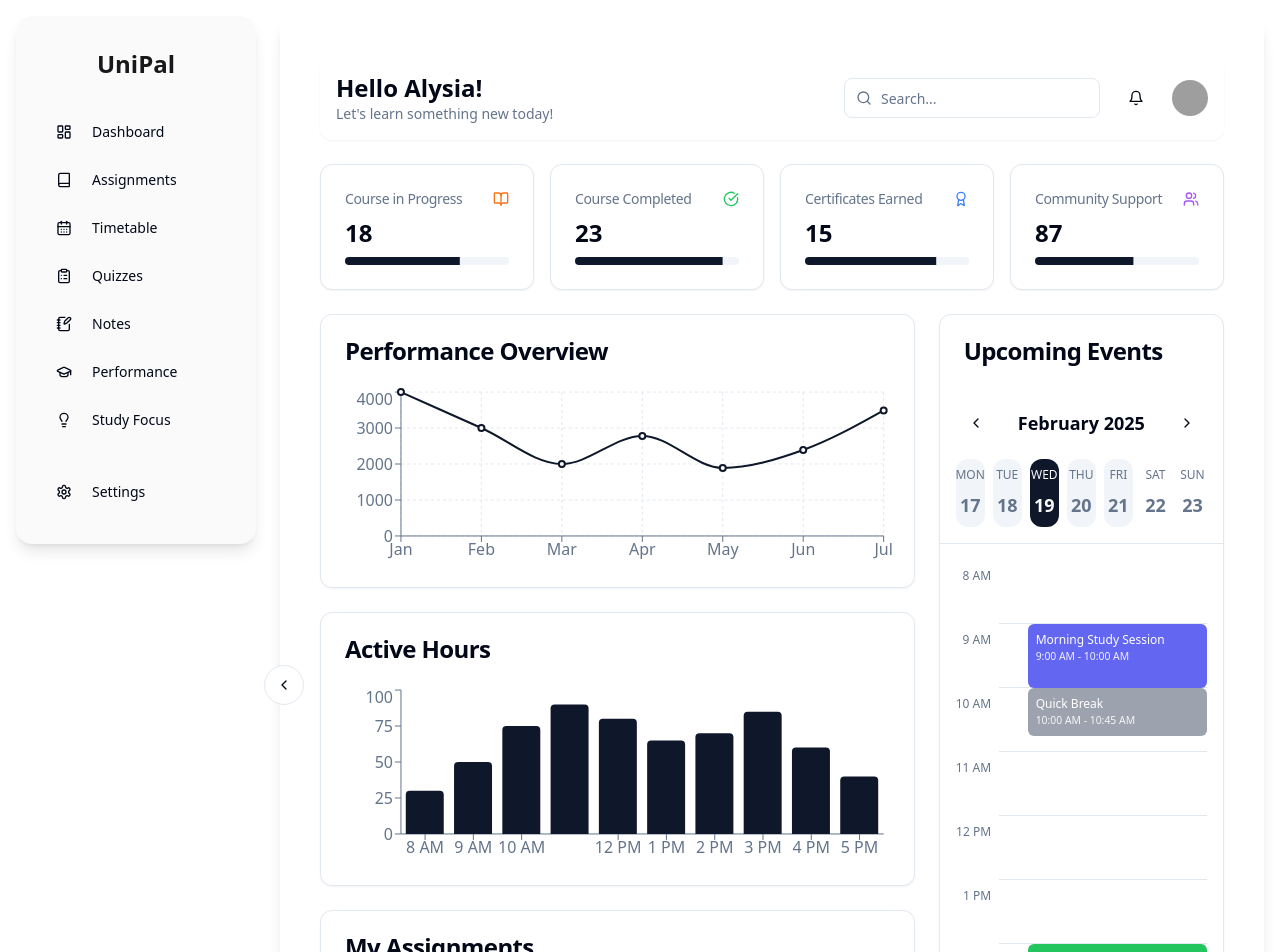
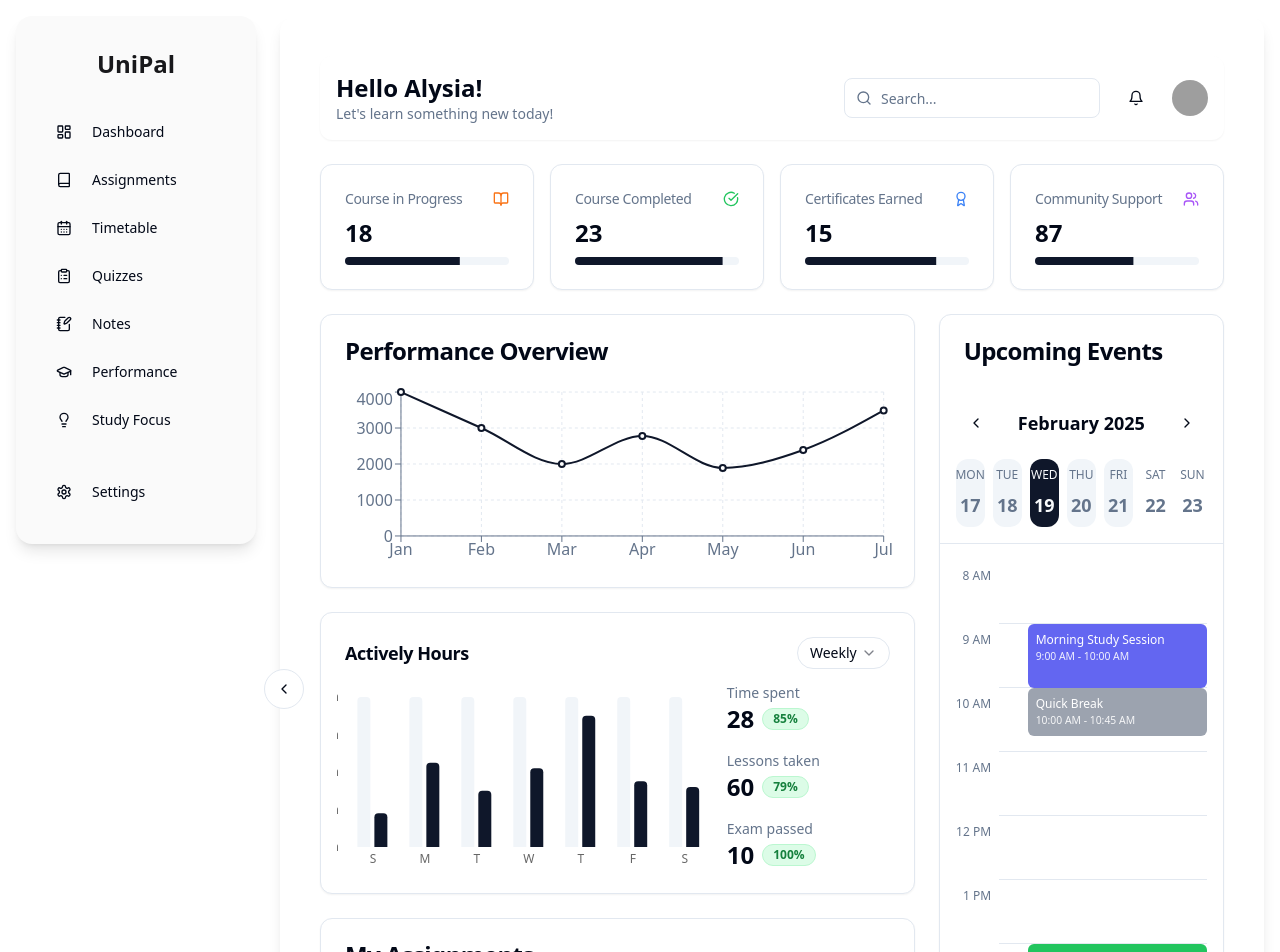
Before and after one commit to meadiljan/Student-AI-Companion, a React (Vite) app: page / in a window 1280 px wide. Shown: the top 952 px of the page. Built offline with nearby package versions, Linux system fonts and the light colour scheme; grey boxes are pictures that could not be loaded.

Commit message:
[dyad] Redesigned the Active Hours component to match the provided image with a weekly bar chart and summary statistics. - wrote 1 file(s)

```diff
--- a/src/components/ActiveHoursHistogram.tsx
+++ b/src/components/ActiveHoursHistogram.tsx
@@ -10,40 +10,78 @@ import {
   ResponsiveContainer,
   Tooltip,
 } from "recharts";
+import {
+  DropdownMenu,
+  DropdownMenuContent,
+  DropdownMenuItem,
+  DropdownMenuTrigger,
+} from "@/components/ui/dropdown-menu";
+import { Button } from "@/components/ui/button";
+import { ChevronDown } from "lucide-react";
+import { Badge } from "@/components/ui/badge";
 
 const data = [
-  { hour: "8 AM", sessions: 30 },
-  { hour: "9 AM", sessions: 50 },
-  { hour: "10 AM", sessions: 75 },
-  { hour: "11 AM", sessions: 90 },
-  { hour: "12 PM", sessions: 80 },
-  { hour: "1 PM", sessions: 65 },
-  { hour: "2 PM", sessions: 70 },
-  { hour: "3 PM", sessions: 85 },
-  { hour: "4 PM", sessions: 60 },
-  { hour: "5 PM", sessions: 40 },
+  { day: "S", hoursSpent: 1.8, maxHours: 8 },
+  { day: "M", hoursSpent: 4.5, maxHours: 8 },
+  { day: "T", hoursSpent: 3.0, maxHours: 8 },
+  { day: "W", hoursSpent: 4.2, maxHours: 8 },
+  { day: "T", hoursSpent: 7.0, maxHours: 8 },
+  { day: "F", hoursSpent: 3.5, maxHours: 8 },
+  { day: "S", hoursSpent: 3.2, maxHours: 8 },
 ];
 
 const ActiveHoursHistogram = () => {
   return (
     <Card className="rounded-xl shadow-sm bg-card h-full">
-      <CardHeader>
-        <CardTitle className="text-foreground">Active Hours</CardTitle>
+      <CardHeader className="flex flex-row items-center justify-between space-y-0 pb-2">
+        <CardTitle className="text-foreground text-lg font-semibold">Actively Hours</CardTitle>
+        <DropdownMenu>
+          <DropdownMenuTrigger asChild>
+            <Button
+              variant="outline"
+              size="sm"
+              className="h-8 gap-1 rounded-full text-sm"
+            >
+              Weekly
+              <ChevronDown className="h-4 w-4 opacity-50" />
+            </Button>
+          </DropdownMenuTrigger>
+          <DropdownMenuContent align="end" className="w-[150px]">
+            <DropdownMenuItem>Daily</DropdownMenuItem>
+            <DropdownMenuItem>Weekly</DropdownMenuItem>
+            <DropdownMenuItem>Monthly</DropdownMenuItem>
+          </DropdownMenuContent>
+        </DropdownMenu>
       </CardHeader>
-      <CardContent className="h-[200px] p-0 pb-4">
+      <CardContent className="flex flex-col md:flex-row items-center justify-between p-4 pt-0">
+        <div className="h-[200px] w-full md:w-2/3">
           <ResponsiveContainer width="100%" height="100%">
             <BarChart
               data={data}
               margin={{
-              top: 5,
-              right: 30,
-              left: 20,
-              bottom: 5,
+                top: 20,
+                right: 0,
+                left: -20,
+                bottom: 0,
               }}
+              barCategoryGap="20%"
             >
-            <XAxis dataKey="hour" stroke="hsl(var(--muted-foreground))" />
-            <YAxis stroke="hsl(var(--muted-foreground))" />
+              <XAxis
+                dataKey="day"
+                axisLine={false}
+                tickLine={false}
+                className="text-xs text-muted-foreground"
+              />
+              <YAxis
+                domain={[0, 8]}
+                tickFormatter={(value) => `${value}h`}
+                axisLine={false}
+                tickLine={false}
+                className="text-xs text-muted-foreground"
+                width={30}
+              />
               <Tooltip
+                cursor={{ fill: "transparent" }}
                 contentStyle={{
                   backgroundColor: "hsl(var(--card))",
                   borderColor: "hsl(var(--border))",
@@ -51,14 +89,58 @@ const ActiveHoursHistogram = () => {
                 }}
                 labelStyle={{ color: "hsl(var(--foreground))" }}
                 itemStyle={{ color: "hsl(var(--foreground))" }}
+                formatter={(value: number, name: string, props: any) => {
+                  if (name === "hoursSpent") {
+                    return [`${value}h`, "Hours Spent"];
+                  }
+                  return null;
+                }}
               />
+              {/* Background bars */}
               <Bar
-              dataKey="sessions"
+                dataKey="maxHours"
+                fill="hsl(var(--muted))"
+                radius={[4, 4, 0, 0]}
+                isAnimationActive={false}
+              />
+              {/* Actual hours spent bars */}
+              <Bar
+                dataKey="hoursSpent"
                 fill="hsl(var(--primary))"
-              radius={[4, 4, 0, 0]} // Top-left, Top-right, Bottom-right, Bottom-left
+                radius={[4, 4, 0, 0]}
               />
             </BarChart>
           </ResponsiveContainer>
+        </div>
+        <div className="flex flex-col gap-4 mt-6 md:mt-0 md:w-1/3 md:pl-4">
+          <div className="flex flex-col">
+            <span className="text-sm text-muted-foreground">Time spent</span>
+            <div className="flex items-center gap-2">
+              <span className="text-2xl font-bold text-foreground">28</span>
+              <Badge variant="outline" className="bg-green-100 text-green-700 border-green-200 text-xs">
+                85%
+              </Badge>
+            </div>
+          </div>
+          <div className="flex flex-col">
+            <span className="text-sm text-muted-foreground">Lessons taken</span>
+            <div className="flex items-center gap-2">
+              <span className="text-2xl font-bold text-foreground">60</span>
+              <Badge variant="outline" className="bg-green-100 text-green-700 border-green-200 text-xs">
+                79%
+              </Badge>
+            </div>
+          </div>
+          <div className="flex flex-col">
+            <span className="text-sm text-muted-foreground">Exam passed</span>
+            <div className="flex items-center gap-2">
+              <span className="text-2xl font-bold text-foreground">10</span>
+              <Badge variant="outline" className="bg-green-100 text-green-700 border-green-200 text-xs">
+                100%
+              </Badge>
+            </div>
+          </div>
+        </div>
       </CardContent>
     </Card>
   );
```
Lines whose indentation alone changed are shown as unchanged.
